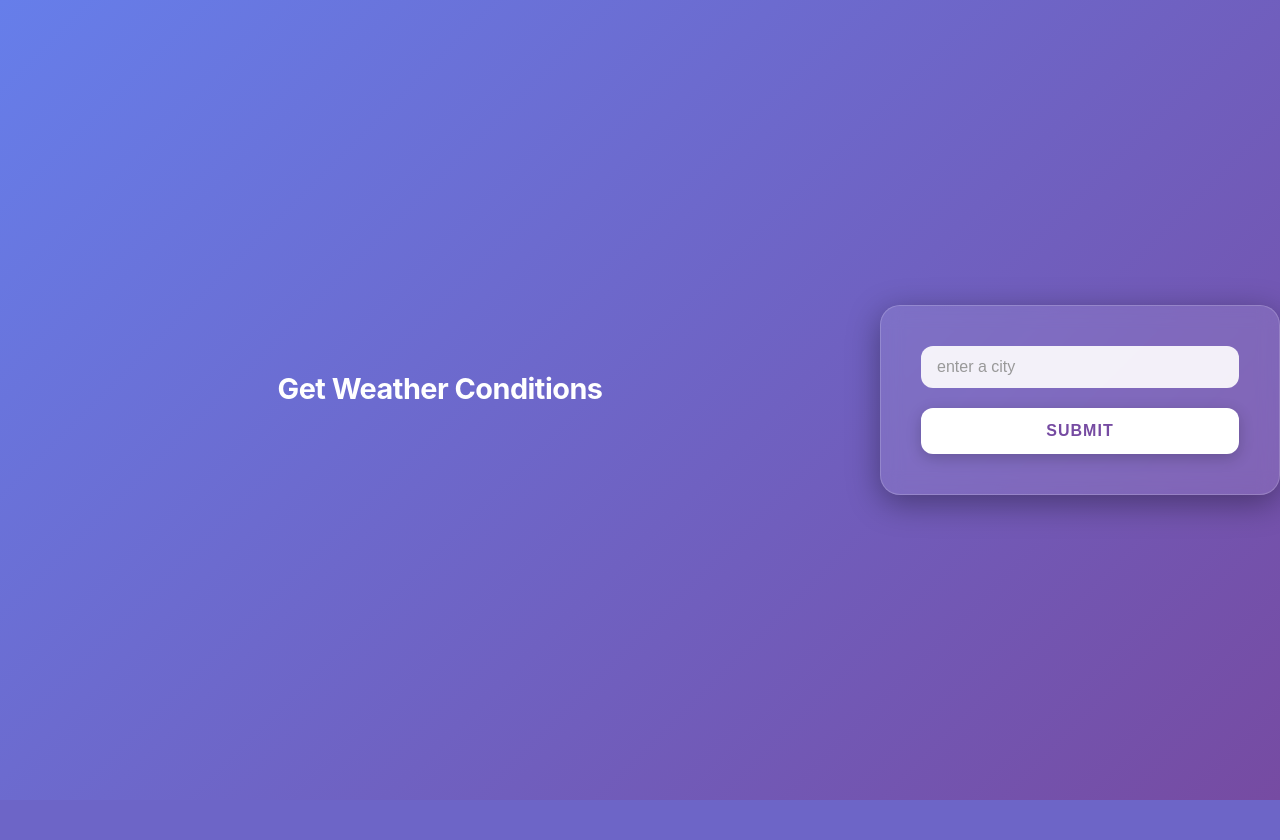
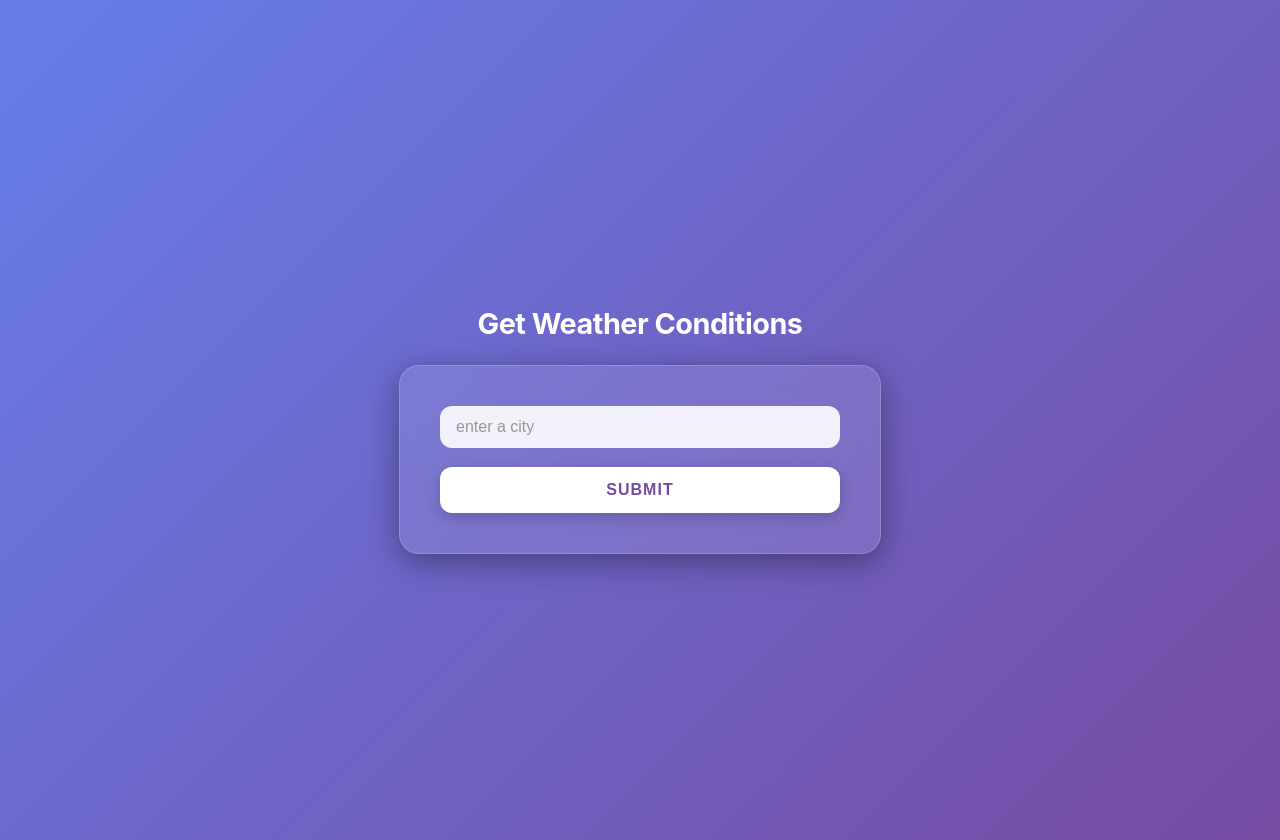
Before and after one commit to Davidmoc856/python-weather, a Flask app: page / in a window 1280 px wide. Before the commit the page ends 800 px from the top, so only its background shows below. Run offline with Flask 3, Linux system fonts and the light colour scheme; parts of the project's set-up code (start-up, migrations or seed data) failed here and were passed over.

Commit message:
changed style

```diff
--- a/static/styles/style.css
+++ b/static/styles/style.css
@@ -1,19 +1,17 @@
-*{
-    margin: 0;
-    padding: 0;
-    box-sizing: border-box;
-}
+
 /* Apply a smooth, modern font and background gradient */
 body {
     margin: 0;
-    padding: 0;
+    padding: 20px;
     display: flex;
+    flex-direction: column;
     justify-content: center;
     align-items: center;
     min-height: 100vh;
     font-family: 'Inter', -apple-system, BlinkMacSystemFont, "Segoe UI", Roboto, sans-serif;
     background: linear-gradient(135deg, #667eea 0%, #764ba2 100%); /* Sophisticated Purple/Blue Gradient */
     color: #fff;
+    text-align: center;
 }
 
 /* Container for your content */
@@ -31,7 +29,7 @@ form {
 }
 
 /* The Heading: "Get Weather Conditions" */
-h1 {
+h1, h2, p {
     font-size: 1.8rem;
     font-weight: 700;
     margin-bottom: 1.5rem;
```
